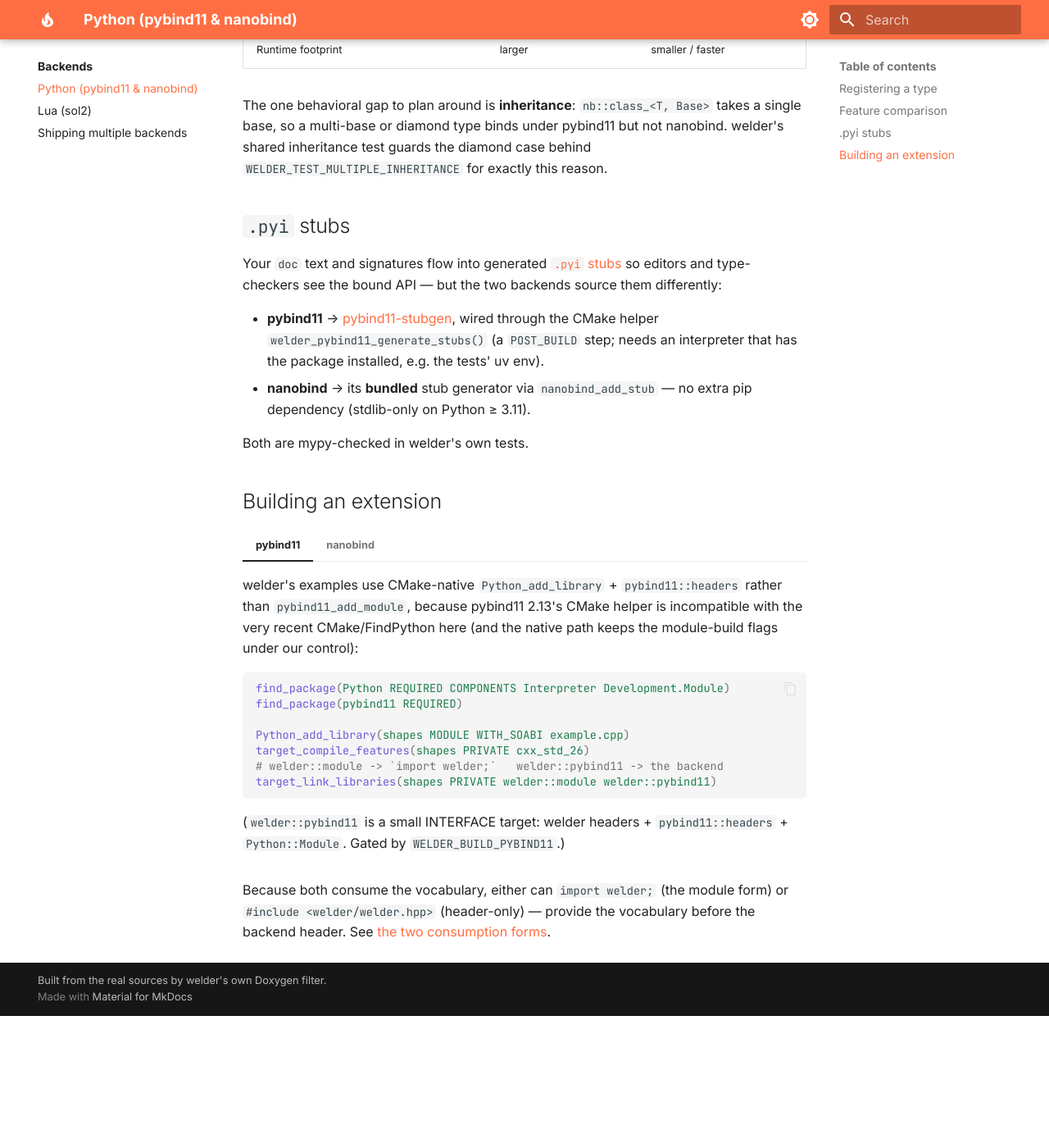
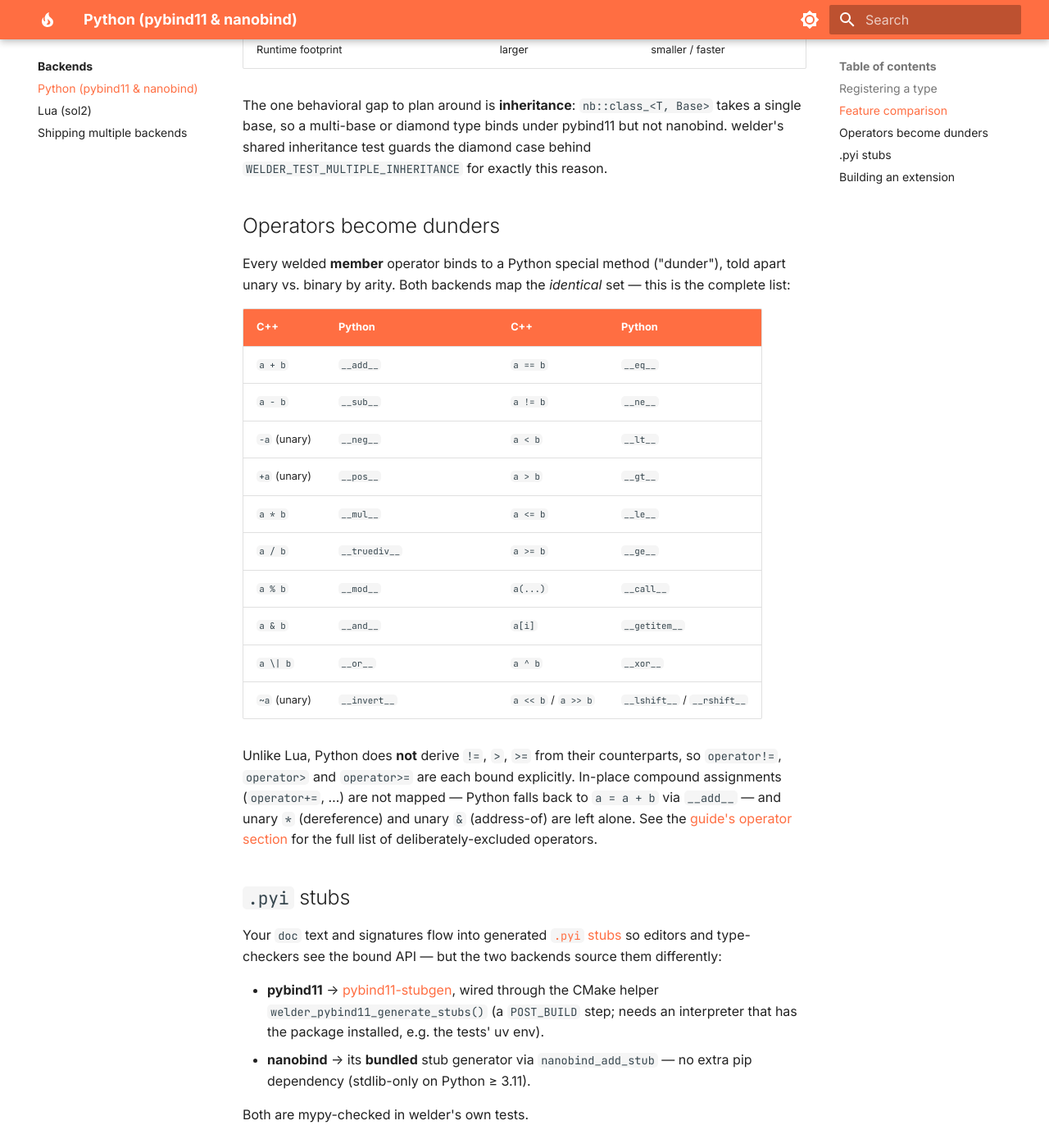
Before and after one commit to skarndev/welder, an MkDocs documentation site: the page built from docs/content/backends/python.md, in a window 1280 px wide and 1400 px high, scrolled down 1740 px. Shown: the whole window at 82% size. Built offline with MkDocs 1.6.1 and Material for MkDocs 9.7.7, drawn with Linux system fonts in a browser that asks for light colours; before the commit the page ends 2979 px from its top, so only the background shows below that.

Commit message:
docs: make the operator→dunder/metamethod tables exhaustive
The Lua backend page's table, billed as "the full table," omitted all six
bitwise metamethods; the Python backend page had no operator table at all.
Add a complete dunder table to python.md, split lua.md's table into core +
bitwise (with the Lua >= 5.3 caveat), and link the guide's Python tab to the
full table (matching the Lua tab).

Co-Authored-By: Claude Opus 4.8 <noreply@anthropic.com>

```diff
--- a/docs/content/backends/python.md
+++ b/docs/content/backends/python.md
@@ -77,6 +77,33 @@ a single base, so a multi-base or diamond type binds under pybind11 but not nano
 welder's shared inheritance test guards the diamond case behind
 `WELDER_TEST_MULTIPLE_INHERITANCE` for exactly this reason.
 
+## Operators become dunders
+
+Every welded **member** operator binds to a Python special method ("dunder"), told
+apart unary vs. binary by arity. Both backends map the *identical* set — this is the
+complete list:
+
+| C++ | Python | | C++ | Python |
+|---|---|---|---|---|
+| `a + b` | `__add__` | | `a == b` | `__eq__` |
+| `a - b` | `__sub__` | | `a != b` | `__ne__` |
+| `-a` (unary) | `__neg__` | | `a < b` | `__lt__` |
+| `+a` (unary) | `__pos__` | | `a > b` | `__gt__` |
+| `a * b` | `__mul__` | | `a <= b` | `__le__` |
+| `a / b` | `__truediv__` | | `a >= b` | `__ge__` |
+| `a % b` | `__mod__` | | `a(...)` | `__call__` |
+| `a & b` | `__and__` | | `a[i]` | `__getitem__` |
+| `a \| b` | `__or__` | | `a ^ b` | `__xor__` |
+| `~a` (unary) | `__invert__` | | `a << b` / `a >> b` | `__lshift__` / `__rshift__` |
+
+Unlike Lua, Python does **not** derive `!=`, `>`, `>=` from their counterparts, so
+`operator!=`, `operator>` and `operator>=` are each bound explicitly. In-place
+compound assignments (`operator+=`, …) are not mapped — Python falls back to
+`a = a + b` via `__add__` — and unary `*` (dereference) and unary `&` (address-of)
+are left alone. See the [guide's operator
+section](../guide/binding-types.md#overloaded-operators) for the full list of
+deliberately-excluded operators.
+
 ## `.pyi` stubs
 
 Your `doc` text and signatures flow into generated
```
Also changed, not shown: docs/content/backends/lua.md (+17 -6 lines), docs/content/guide/binding-types.md (+2 -0 lines).
